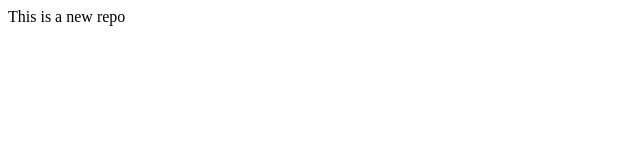
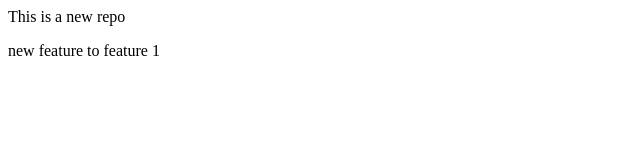
Before and after one commit to Piyushvaswani13/LocalRepo, a plain HTML site: page index.html in a window 1280 px wide. Shown: the whole page, without its empty margins (0-640 px from the left). Drawn offline with Linux system fonts and the light colour scheme.

Commit message:
Added new feature to feature1

```diff
--- a/index.html
+++ b/index.html
@@ -1 +1,2 @@
 <p>This is a new repo</p>
+<p> new feature to feature 1</p>
```
